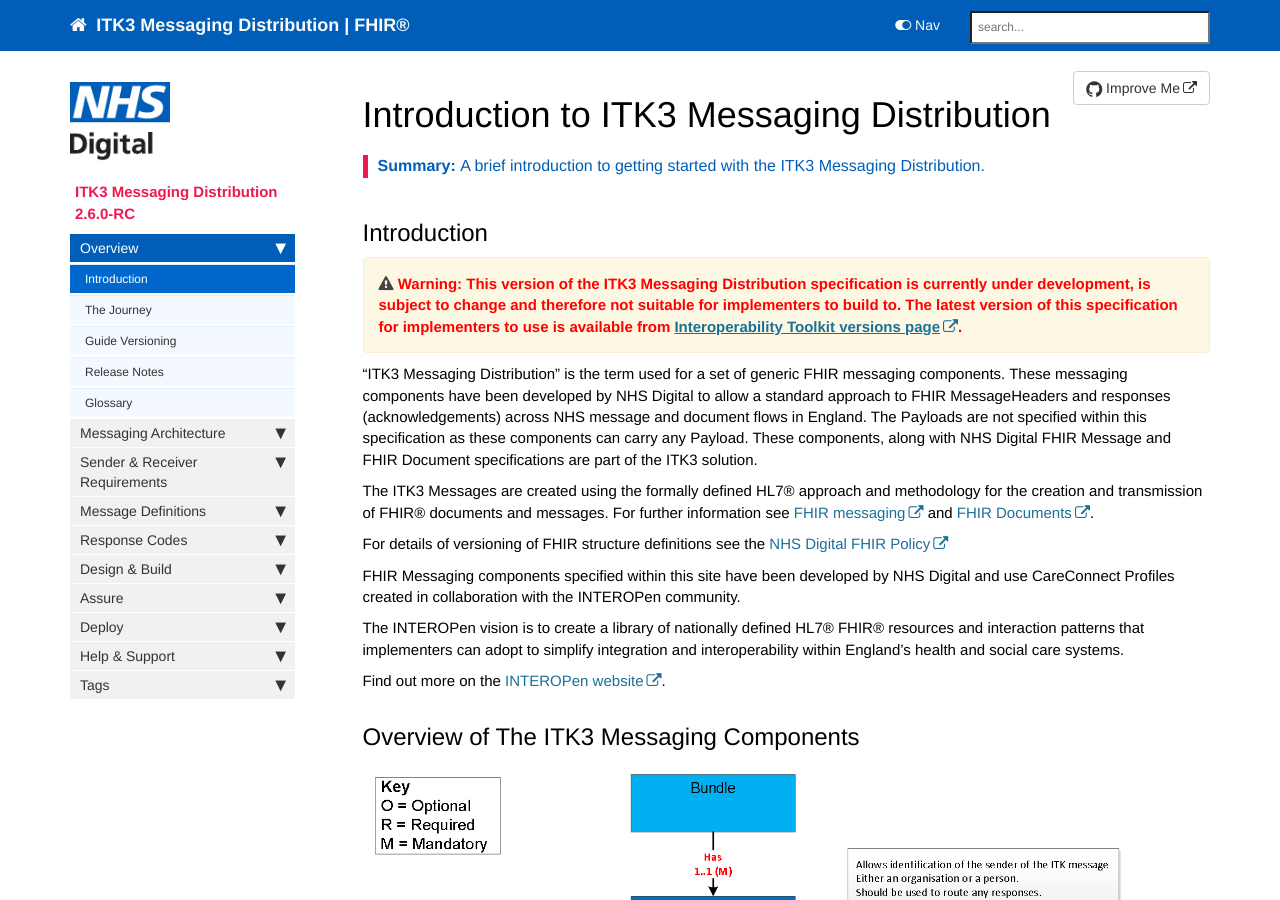
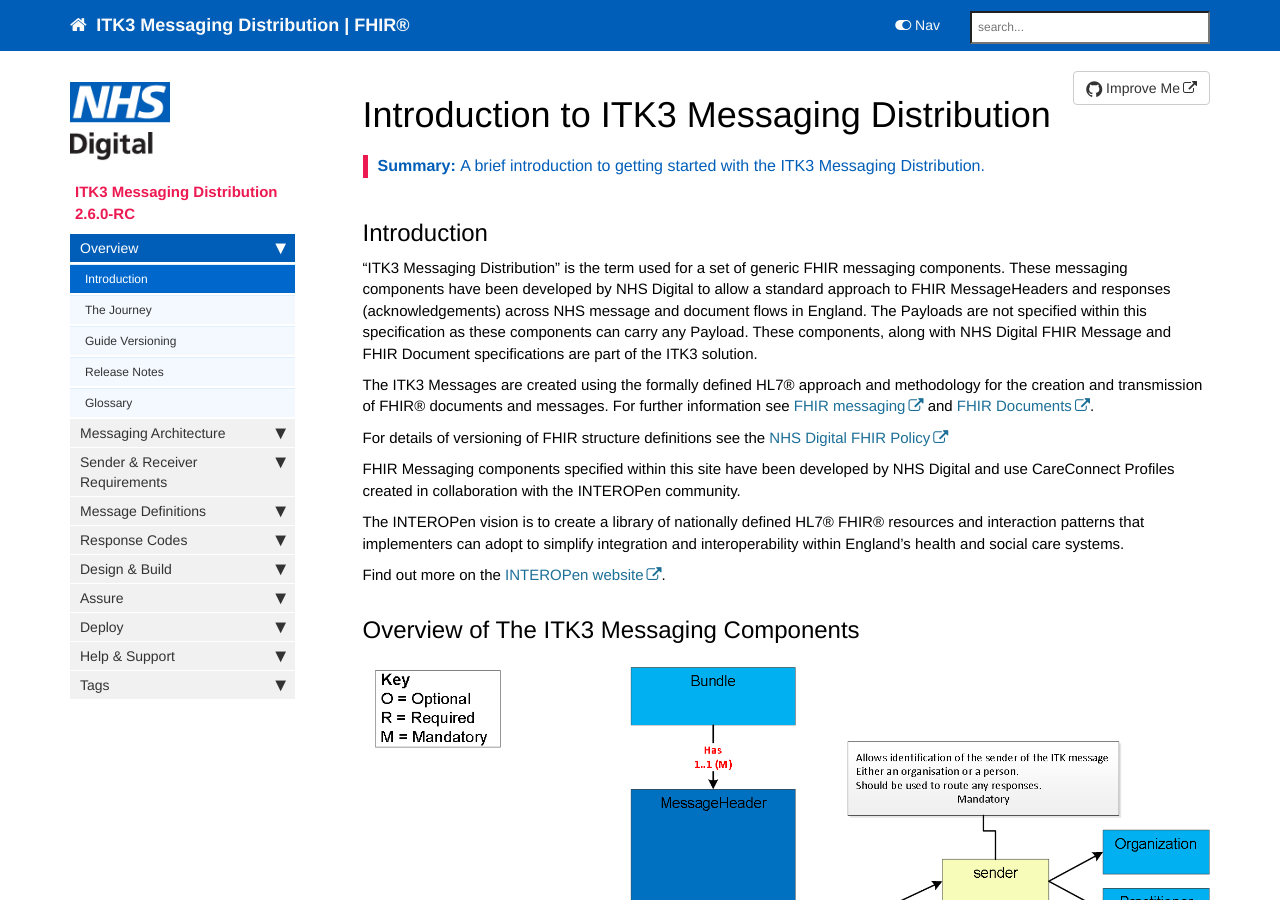
Before and after one commit to nhsconnect/ITK3-Messaging-Distribution, a Jekyll site: the page built from index.md, in a window 1280 px wide and 900 px high. Built offline with Jekyll 4.4.1, drawn with Linux system fonts in a browser that asks for light colours; nearby versions of some CDN libraries; comment, search, counter and statistics services are not loaded; part of the change alters nothing that is shown.

```diff
--- a/index.md
+++ b/index.md
@@ -11,7 +11,7 @@ summary: A brief introduction to getting started with the ITK3 Messaging Distrib
 ## Introduction ##
 
 
-{% include custom/versions_warning.html %}
+<!-- {% include custom/versions_warning.html %} -->
 
 "ITK3 Messaging Distribution" is the term used for a set of generic FHIR messaging components. These messaging components have been developed by NHS Digital to allow a standard approach to FHIR MessageHeaders and responses (acknowledgements) across NHS message and document flows in England. The Payloads are not specified within this specification as these components can carry any Payload. These components, along with NHS Digital FHIR Message and FHIR Document specifications are part of the ITK3 solution.
 
--- a/pages/overview/overview_release_notes.md
+++ b/pages/overview/overview_release_notes.md
@@ -10,6 +10,10 @@ summary: Summary release notes of the versions released in ITK3 Messaging Distri
 {% include important.html content="This site is under active development by NHS Digital on behalf of INTEROPen and is intended to provide all the technical resources you need to successfully develop the ITK3 Messaging Distributions. This project is being developed using an agile methodology so iterative updates to content will be added on a regular basis." %}
 
 ## 2.6.0-RC ##
+
+**Profiles**
+
+The ITK-Response-OperationOutcome-1 has been changed to allow multiple issues to be reported if required by future implementations. This change is deemed to be backward compatible and does not affect current implementations unless specified by the Messaging Implementation guidance.
 
 **Response Codes**
 
```
